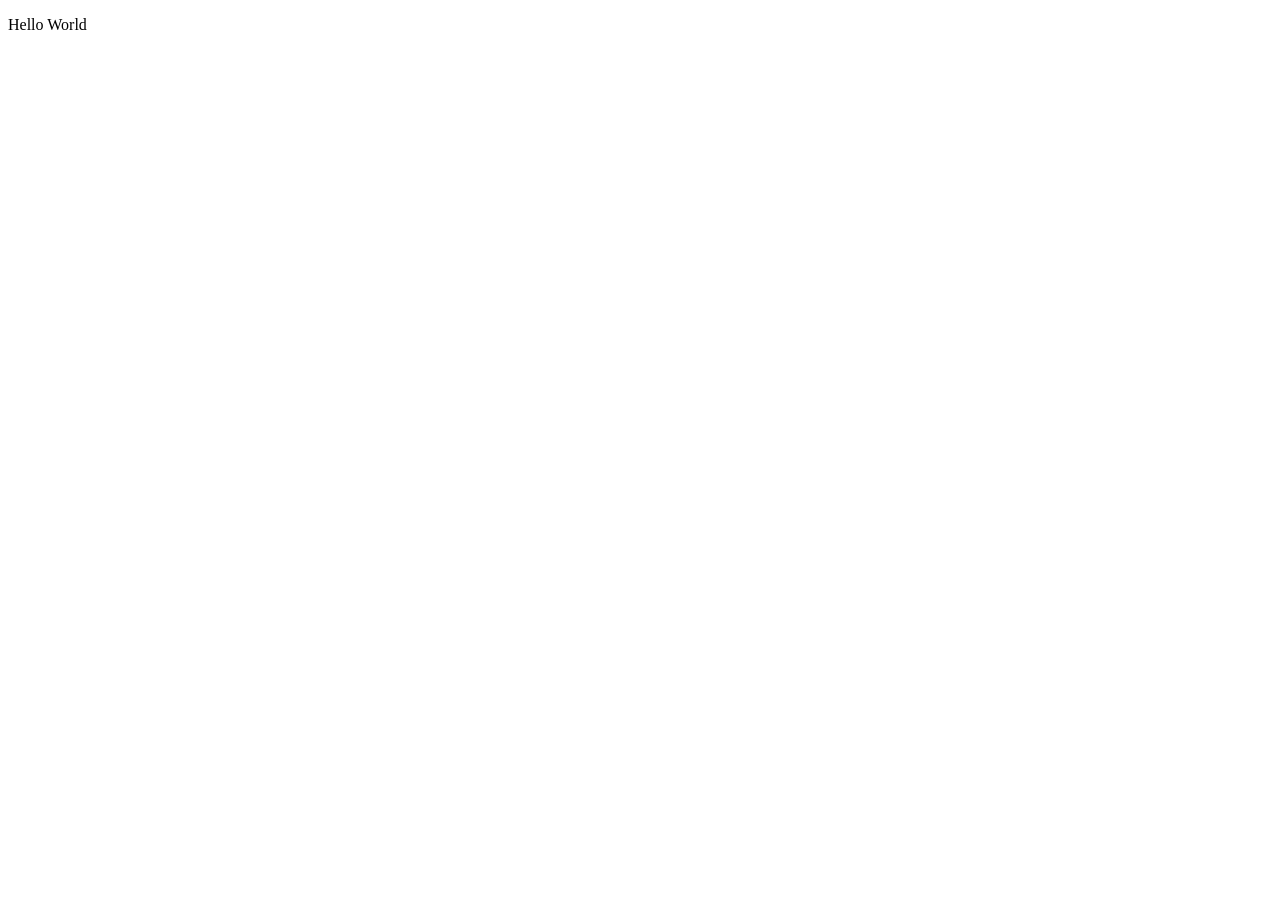
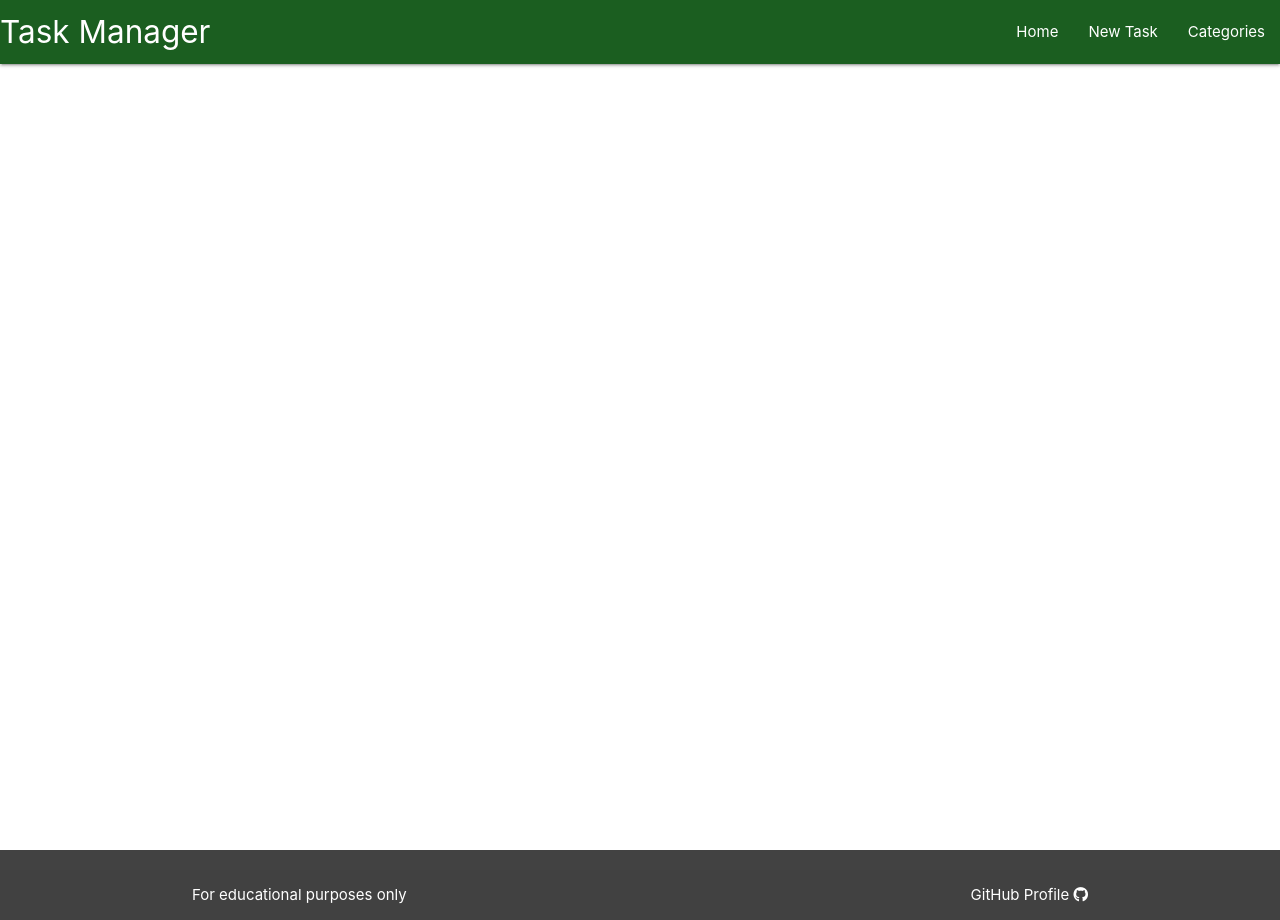
Before and after one commit to andrewcannan/flask-sqlalchemy-task-manager, a Flask app: page / in a window 1280 px wide. Before the commit the page is almost empty. Run offline with Flask 3, Linux system fonts and the light colour scheme.

Commit message:
create base template for homepage

```diff
--- /dev/null
+++ b/taskmanager/static/css/style.css
@@ -0,0 +1,9 @@
+body {
+    display: flex;
+    min-height: 100vh;
+    flex-direction: column;
+}
+
+main {
+    flex: 1 0 auto;
+}
--- /dev/null
+++ b/taskmanager/static/js/script.js
@@ -0,0 +1,5 @@
+document.addEventListener('DOMContentLoaded', function () {
+    // sidenav initialization
+    let sidenav = document.querySelectorAll('.sidenav');
+    M.Sidenav.init(sidenav);
+});
--- a/taskmanager/templates/base.html
+++ b/taskmanager/templates/base.html
@@ -1,12 +1,59 @@
 <!DOCTYPE html>
 <html lang="en">
+
 <head>
     <meta charset="UTF-8">
     <meta http-equiv="X-UA-Compatible" content="IE=edge">
     <meta name="viewport" content="width=HELLO WORLD!, initial-scale=1.0">
+    <link rel="stylesheet" href="https://cdnjs.cloudflare.com/ajax/libs/font-awesome/6.4.0/css/all.min.css"
+        integrity="sha512-iecdLmaskl7CVkqkXNQ/ZH/XLlvWZOJyj7Yy7tcenmpD1ypASozpmT/E0iPtmFIB46ZmdtAc9eNBvH0H/ZpiBw=="
+        crossorigin="anonymous" referrerpolicy="no-referrer" />
+    <link rel="stylesheet" href="https://cdnjs.cloudflare.com/ajax/libs/materialize/1.0.0/css/materialize.min.css"
+        type="text/css">
+    <link rel="stylesheet" href="{{ url_for('static', filename='css/style.css') }}" type="text/css">
     <title>Task Manager</title>
 </head>
+
 <body>
-    <p>Hello World</p>
+    <header>
+        <!-- Top Navbar -->
+        <nav class="green darken-4">
+            <div class="nav-wrapper">
+                <a href="{{ url_for('home') }}" class="brand-logo">Task Manager</a>
+                <a href="#" data-target="mobile-demo" class="sidenav-trigger"><i class="fas fa-bars"></i></a>
+                <ul class="right hide-on-med-and-down">
+                    <li><a href="{{ url_for('home') }}">Home</a></li>
+                    <li><a href="">New Task</a></li>
+                    <li><a href="">Categories</a></li>
+                </ul>
+            </div>
+        </nav>
+
+        <!-- Mobile Side Navbar -->
+        <ul class="sidenav" id="mobile-demo">
+            <li><a href="sass.html">Sass</a></li>
+            <li><a href="">New Task</a></li>
+            <li><a href="">Categories</a></li>
+        </ul>
+    </header>
+
+    <main class="container">
+        {% block content %}
+        {% endblock %}
+    </main>
+
+    <footer class="page-footer grey darken-3">
+        <div class="footer-copyright">
+            <div class="container white-text text-lighten-4 right">
+                For educational purposes only
+                <a class="white-text text-lighten-4 right" href="https://github.com/andrewcannan">GitHub Profile <i
+                        class="fa-brands fa-github"></i></a>
+            </div>
+        </div>
+    </footer>
+
+    <script src="https://cdnjs.cloudflare.com/ajax/libs/materialize/1.0.0/js/materialize.min.js"></script>
+    <script src="{{ url_for('static', filename='js/script.js') }}"></script>
 </body>
+
 </html>
```
